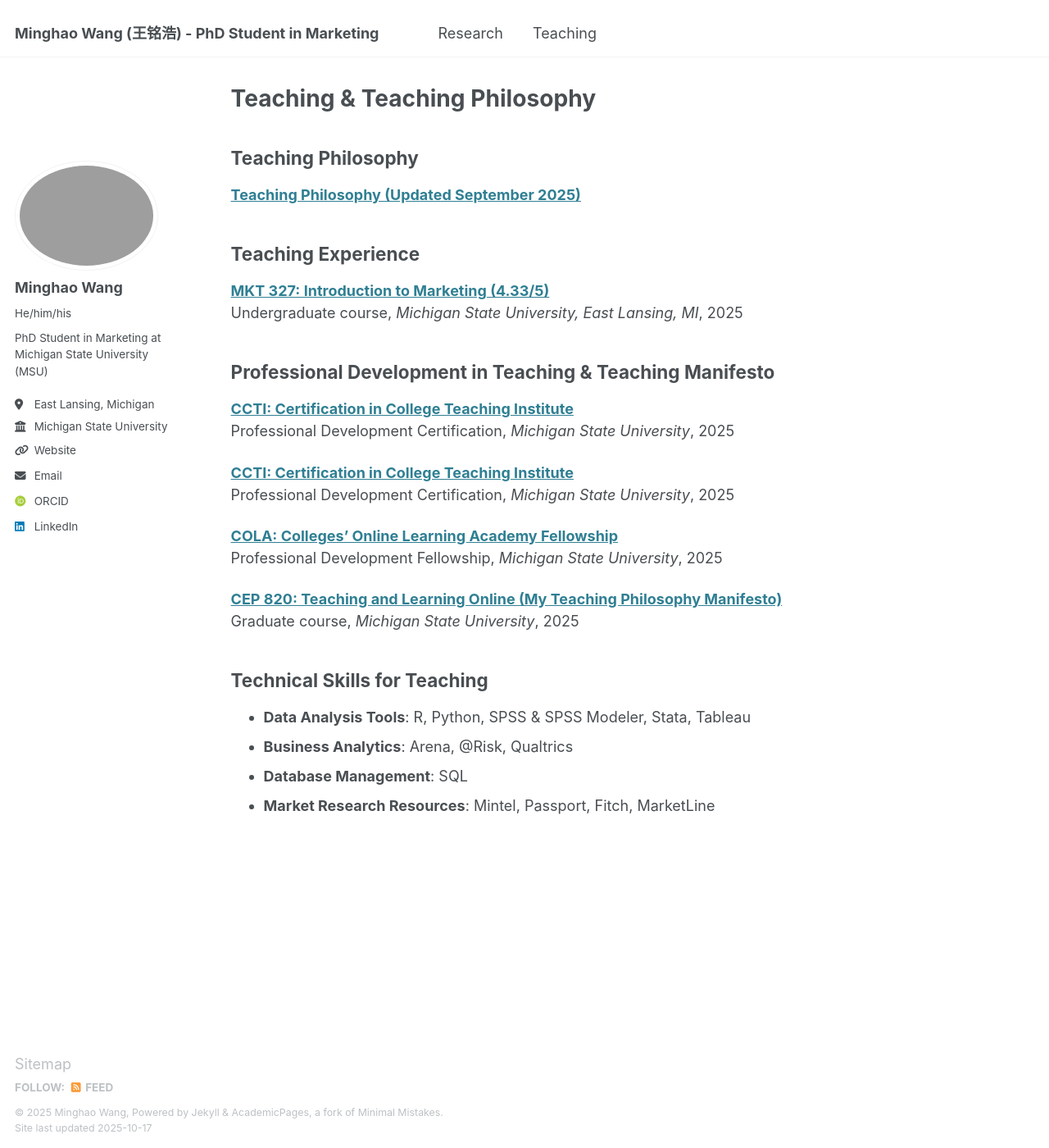
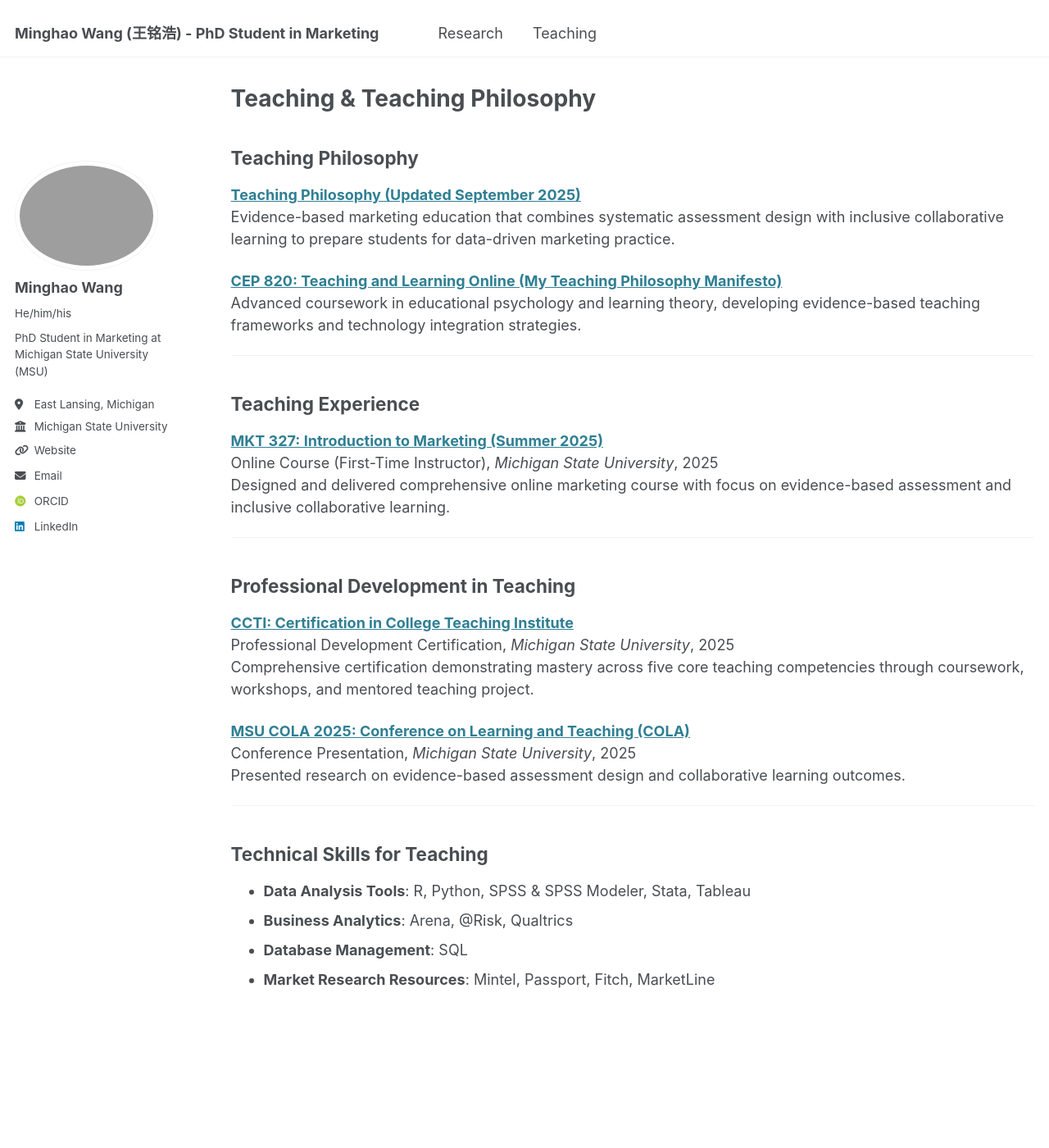
Before and after one commit to minghaowang-research/minghaowang-research.github.io, a Jekyll site: the page built from _pages/teaching.md, in a window 1280 px wide and 1400 px high. Shown: the whole window at 82% size. Built offline with Jekyll 4.4.1, drawn with Linux system fonts in a browser that asks for light colours; some web fonts are replaced.

Commit message:
updated teaching

```diff
--- a/_pages/teaching.md
+++ b/_pages/teaching.md
@@ -9,29 +9,33 @@ author_profile: true
 
 ## Teaching Philosophy
 
-{% for post in site.teaching reversed %}
-  {% if post.categories contains 'teaching-philosophy' %}
-**[{{ post.title }}]({{ base_path }}{{ post.permalink }})**
-  {% endif %}
-{% endfor %}
+**[Teaching Philosophy (Updated September 2025)]({{ base_path }}/teaching/teaching-philosophy)**
+Evidence-based marketing education that combines systematic assessment design with inclusive collaborative learning to prepare students for data-driven marketing practice.
+
+**[CEP 820: Teaching and Learning Online (My Teaching Philosophy Manifesto)]({{ base_path }}/teaching/2025-summer-cep-820)**
+Advanced coursework in educational psychology and learning theory, developing evidence-based teaching frameworks and technology integration strategies.
+
+---
 
 ## Teaching Experience
 
-{% for post in site.teaching reversed %}
-  {% if post.categories contains 'teaching-experience' %}
-**[{{ post.title }}]({{ base_path }}{{ post.permalink }})**
-{{ post.type }}, *{{ post.venue }}*, {{ post.date | date: "%Y" }}
-  {% endif %}
-{% endfor %}
+**[MKT 327: Introduction to Marketing (Summer 2025)]({{ base_path }}/teaching/2025-summer-marketing-327)**
+Online Course (First-Time Instructor), *Michigan State University*, 2025
+Designed and delivered comprehensive online marketing course with focus on evidence-based assessment and inclusive collaborative learning.
 
-## Professional Development in Teaching & Teaching Manifesto
+---
 
-{% for post in site.teaching reversed %}
-  {% if post.categories contains 'professional-development' %}
-**[{{ post.title }}]({{ base_path }}{{ post.permalink }})**
-{{ post.type }}, *{{ post.venue }}*, {{ post.date | date: "%Y" }}
-  {% endif %}
-{% endfor %}
+## Professional Development in Teaching
+
+**[CCTI: Certification in College Teaching Institute]({{ base_path }}/teaching/certification-college-teaching)**
+Professional Development Certification, *Michigan State University*, 2025
+Comprehensive certification demonstrating mastery across five core teaching competencies through coursework, workshops, and mentored teaching project.
+
+**[MSU COLA 2025: Conference on Learning and Teaching (COLA)]({{ base_path }}/teaching/2025-summer-cola)**
+Conference Presentation, *Michigan State University*, 2025
+Presented research on evidence-based assessment design and collaborative learning outcomes.
+
+---
 
 ## Technical Skills for Teaching
 
```
Also changed, not shown: _pages/teaching copy.md (added, +41 -0 lines), 1 other file.
